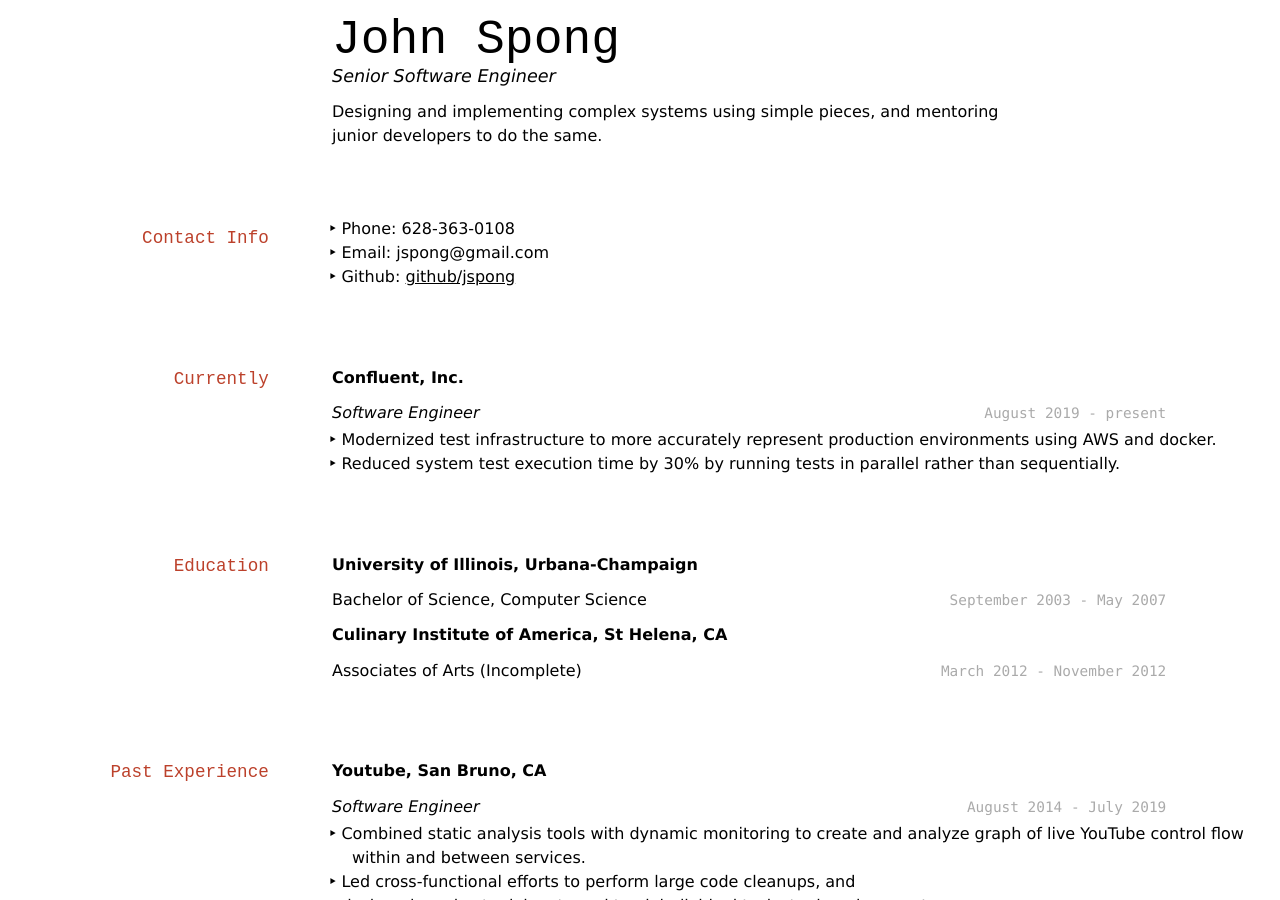
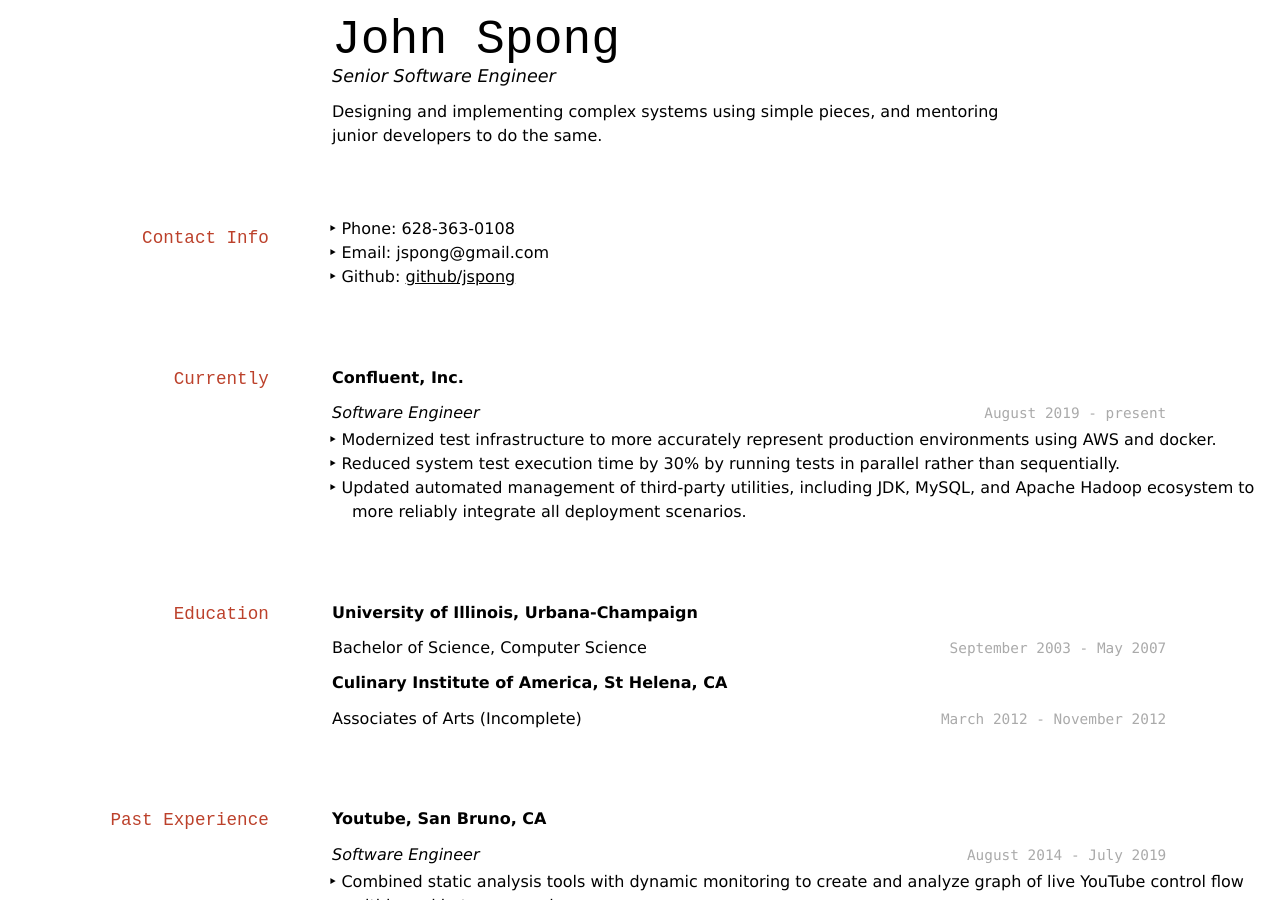
Before and after one commit to jspong/jspong.github.io, a Jekyll site: the page built from resume.md, in a window 1280 px wide and 900 px high. Built offline with Jekyll 4.4.1, drawn with Linux system fonts in a browser that asks for light colours.

Commit message:
add confluent experience

```diff
--- a/resume.md
+++ b/resume.md
@@ -31,6 +31,9 @@
     environments using AWS and docker.
 * Reduced system test execution time by 30% by running tests in parallel rather
     than sequentially.
+* Updated automated management of third-party utilities, including JDK, MySQL,
+    and Apache Hadoop ecosystem to more reliably integrate all deployment
+    scenarios.
 
 ## Education
 
```
